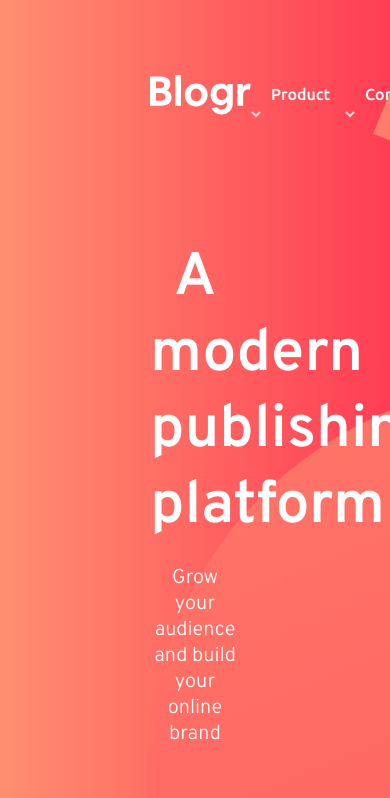
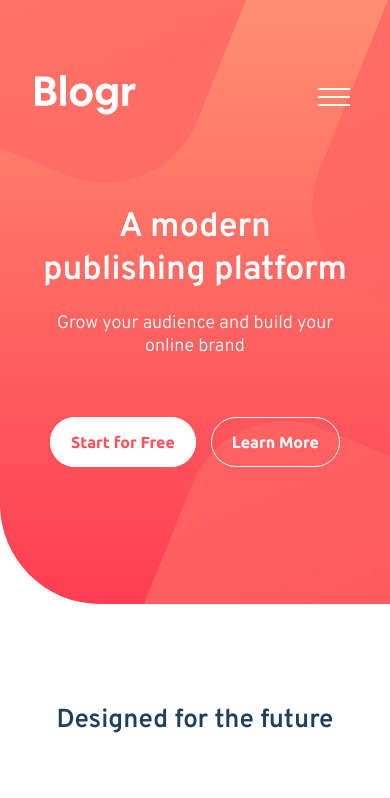
Before and after one commit to RaynaFaye/blogr-lp, a plain HTML site: page index.html in a window 390 px wide. Shown: the top 798 px of the page. Drawn offline with Linux system fonts and the light colour scheme.

Commit message:
Styled the intro section (without menu) for mobile view

```diff
--- a/css/style.css
+++ b/css/style.css
@@ -306,6 +306,52 @@ body {
 }
 
 @media all and (max-width: 768px) {
+  /* Top Section */
+  .sect-top-wrapper {
+    border-bottom-left-radius: 100px;
+    background: linear-gradient(to bottom, hsl(13, 100%, 72%), hsl(353, 100%, 62%));
+    overflow: hidden;
+  }
+  .sect-top {
+    background: url(../images/bg-pattern-intro.svg);
+    background-position: center;
+    background-repeat: no-repeat;
+  }
+  .sect-top {
+    padding: 75px 35px 150px;
+  }
+  /* Header Section */
+  .header {
+    display: flex;
+    justify-content: space-between;
+    align-items: center;
+  }
+  .navigation {
+    margin: 0;
+  }
+  .navigation__mobile-menu-button {
+    display: block;
+    background: transparent;
+    border: none;
+    padding: 5px;
+    cursor: pointer;
+  }
+  .navigation__menu {
+    display: none;
+  }
+  .navigation__menu__buttons {
+    display: none;
+  }
+  /* Intro Section */
+  .sect-intro__title {
+    font-size: 34px;
+  }
+  .sect-intro__text {
+    font-size: 18px;
+  }
+  .sect-intro__buttons .button {
+    padding: 15px 20px;
+  }
   /* First Section */
   .sect-first {
     display: flex;
```
